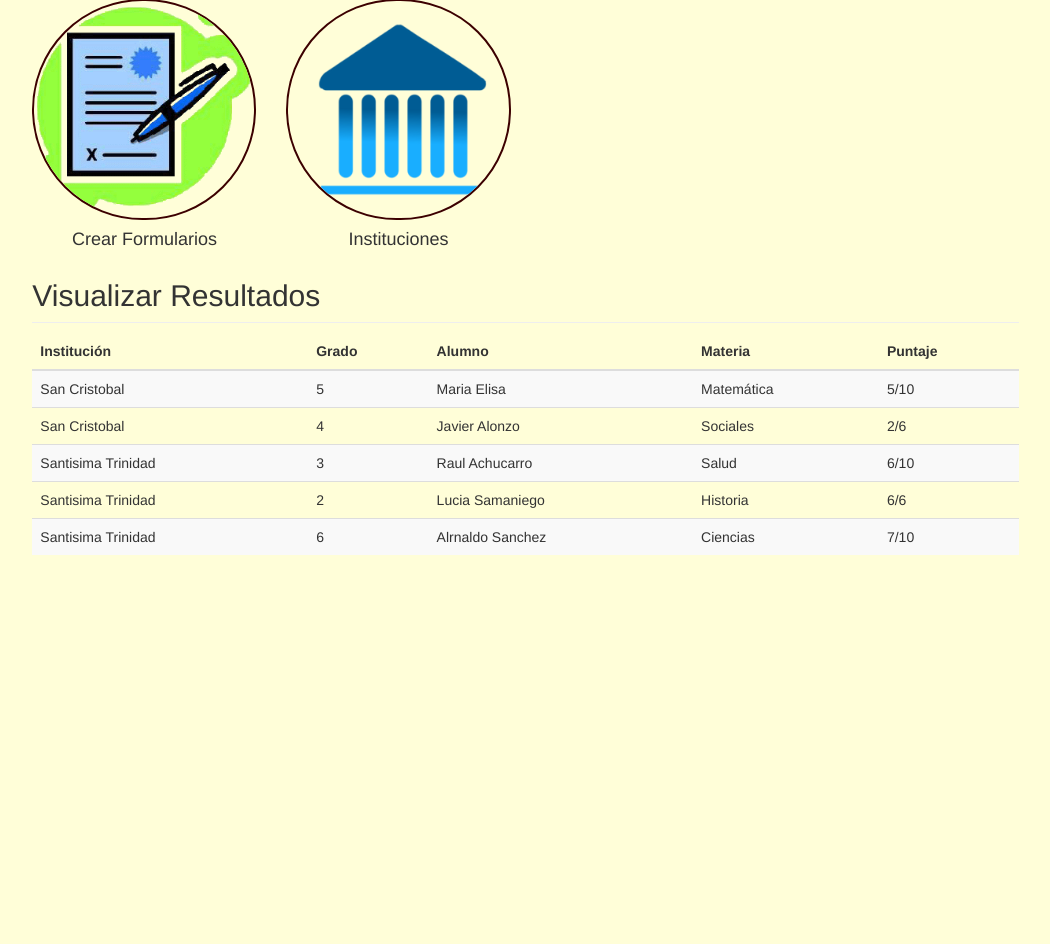
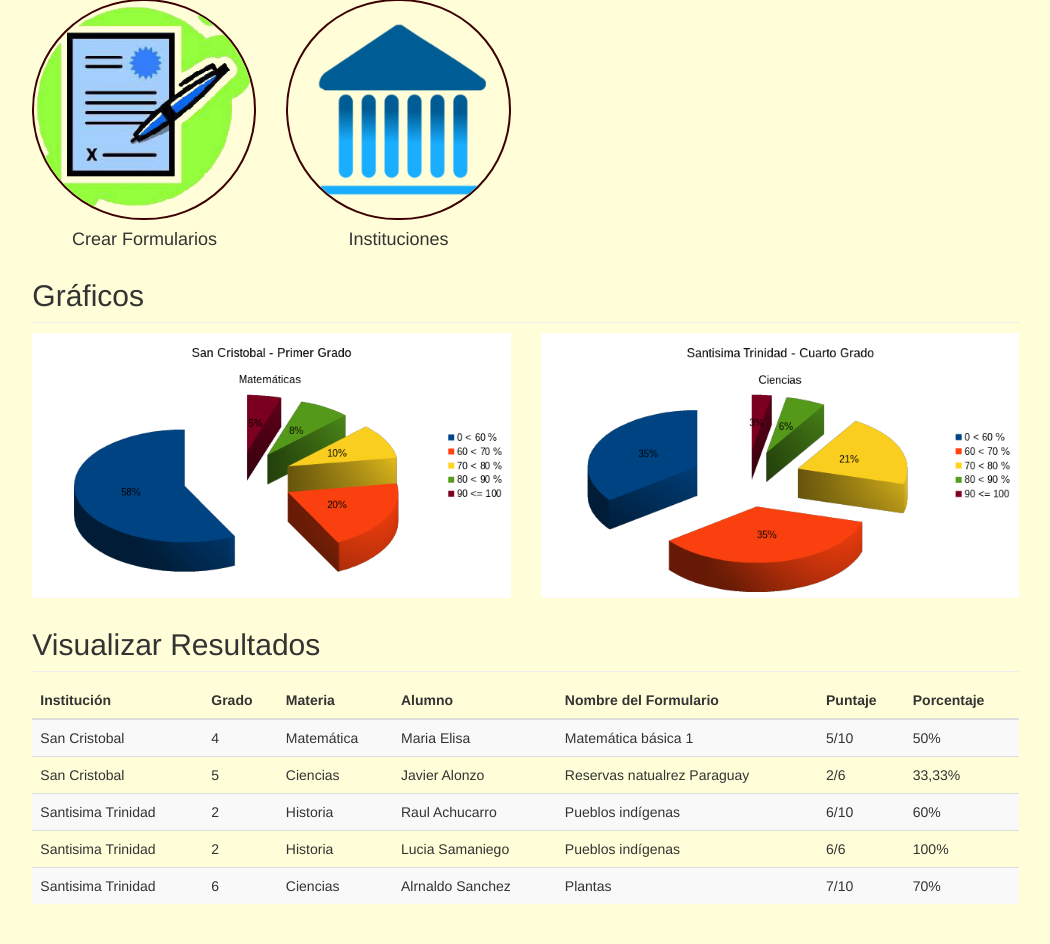
Before and after one commit to palidal/pali, a CodeIgniter app: page /Docentes/index in a window 1280 px wide. Shown: the part 141-1085 px from the top of the page, without its empty margins (221-1271 px from the left). Before the commit the page ends 696 px from the top, so only its background shows below. Run offline with CodeIgniter, Linux system fonts and the light colour scheme; some libraries are stand-ins or nearby versions.

Commit message:
Se agregaron graficos en el dashboard del docente

```diff
--- a/fuentes/application/views/Docentes/index.php
+++ b/fuentes/application/views/Docentes/index.php
@@ -26,7 +26,6 @@
       <div class="row">
         <div class="col-sm-9 col-sm-offset-3 col-md-10 col-md-offset-2 main">
           <h1 class="page-header">Dashboard</h1>
-
           <div class="row placeholders">
             <div class="col-xs-6 col-sm-3">
                 <img class="img-responsive img-circle docentes_area_borde" src="<?php echo base_url() . "recursos/imagenes/docentes/areas/Formularios.png"; ?>" alt="Crear Formularios" title="Crear Formularios"/>
@@ -37,6 +36,15 @@
                 <h4>Instituciones</h4>
             </div>
           </div>
+          <h2 class="sub-header">Gr&aacute;ficos</h2>
+          <div class="row placeholders">
+            <div class="col-xs-6">
+                <img class="img-responsive" src="<?php echo base_url() . "recursos/imagenes/graficos/Grafico1.png"; ?>" alt="San Cristobal - Primer Grado (Matem&aacute;tica)" title="San Cristobal - Primer Grado (Matem&aacute;tica)"/>
+            </div>
+            <div class="col-xs-6">
+                <img class="img-responsive" src="<?php echo base_url() . "recursos/imagenes/graficos/Grafico2.png"; ?>" alt="Santisima Trinidad - Cuarto Grado (Ciencias)" title="Santisima Trinidad - Cuarto Grado (Ciencias)"/>
+            </div>
+          </div>
 
           <h2 class="sub-header">Visualizar Resultados</h2>
           <div class="table-responsive">
@@ -45,46 +53,58 @@
                 <tr>
                   <th>Instituci&oacute;n</th>
                   <th>Grado</th>
+                  <th>Materia</th>
                   <th>Alumno</th>
-                  <th>Materia</th>
+                  <th>Nombre del Formulario</th>
                   <th>Puntaje</th>
+                  <th>Porcentaje</th>
                 </tr>
               </thead>
               <tbody>
                 <tr>
                   <td>San Cristobal</td>
-                  <td>5</td>
+                  <td>4</td>
+                  <td>Matem&aacute;tica</td>
                   <td>Maria Elisa</td>
-                  <td>Matem&aacute;tica</td>
+                  <td>Matem&aacute;tica b&aacute;sica 1</td>
                   <td>5/10</td>
+                  <td>50%</td>
                 </tr>
                 <tr>
                   <td>San Cristobal</td>
-                  <td>4</td>
+                  <td>5</td>
+                  <td>Ciencias</td>
                   <td>Javier Alonzo</td>
-                  <td>Sociales</td>
+                  <td>Reservas natualrez Paraguay</td>
                   <td>2/6</td>
-                </tr>
-                <tr>
-                  <td>Santisima Trinidad</td>
-                  <td>3</td>
-                  <td>Raul Achucarro</td>
-                  <td>Salud</td>
-                  <td>6/10</td>
+                  <td>33,33%</td>
                 </tr>
                 <tr>
                   <td>Santisima Trinidad</td>
                   <td>2</td>
+                  <td>Historia</td>
+                  <td>Raul Achucarro</td>
+                  <td>Pueblos ind&iacute;genas</td>
+                  <td>6/10</td>
+                  <td>60%</td>
+                </tr>
+                <tr>
+                  <td>Santisima Trinidad</td>
+                  <td>2</td>
+                  <td>Historia</td>
                   <td>Lucia Samaniego</td>
-                  <td>Historia</td>
+                  <td>Pueblos ind&iacute;genas</td>
                   <td>6/6</td>
+                  <td>100%</td>
                 </tr>
                 <tr>
                   <td>Santisima Trinidad</td>
                   <td>6</td>
+                  <td>Ciencias</td>
                   <td>Alrnaldo Sanchez</td>
-                  <td>Ciencias</td>
+                  <td>Plantas</td>
                   <td>7/10</td>
+                  <td>70%</td>
                 </tr>
               </tbody>
             </table>
```
Also changed, not shown: fuentes/recursos/imagenes/graficos/Grafico1.png (added), fuentes/recursos/imagenes/graficos/Grafico1.svg (added), fuentes/recursos/imagenes/graficos/Grafico2.png (added), fuentes/recursos/imagenes/graficos/Grafico2.svg (added).
